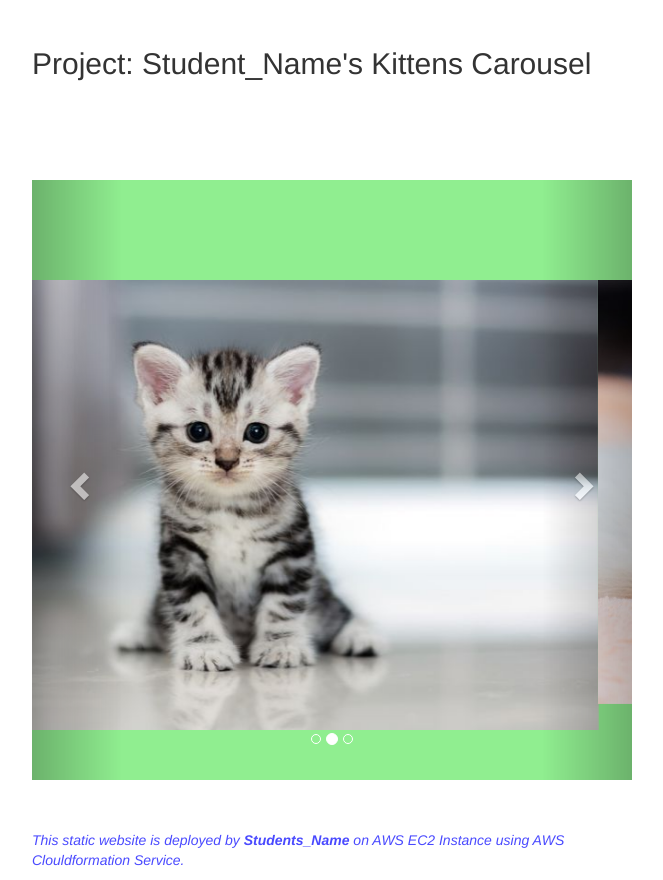
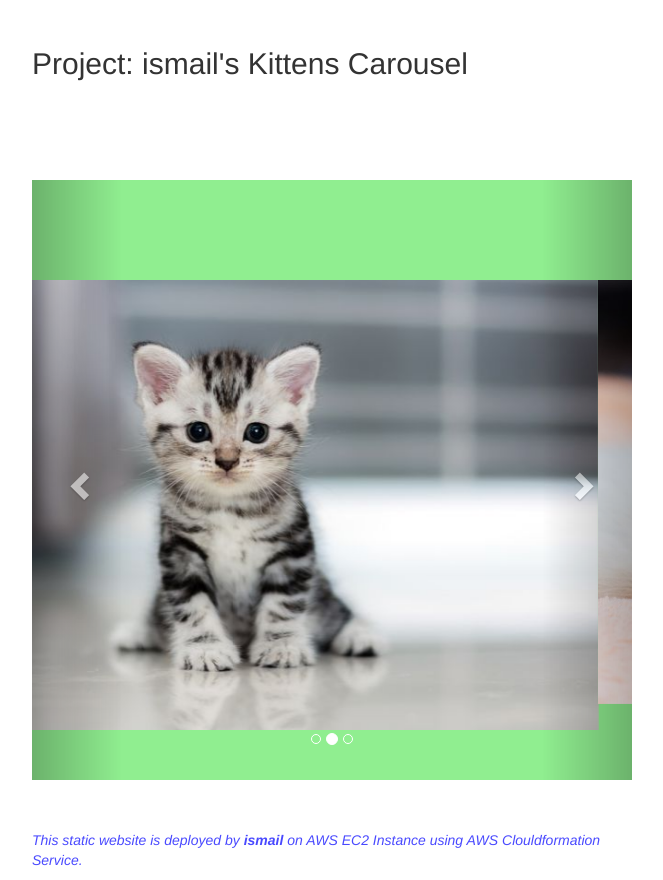
Before and after one commit to iiscisml/my-projects, a plain HTML site: page 101-kittens-carousel-static-website-ec2/static-web/index.html in a window 1280 px wide. Shown: the part 403-1283 px from the top of the page, without its empty margins (308-971 px from the left). Drawn offline with nearby package versions, Linux system fonts and the light colour scheme.

Commit message:
html file updated

```diff
--- a/101-kittens-carousel-static-website-ec2/static-web/index.html
+++ b/101-kittens-carousel-static-website-ec2/static-web/index.html
@@ -45,7 +45,7 @@
 
   <div><img src="https://clarusway.com/wp-content/uploads/2020/06/clarusway_logo.png" /></div>
 
-  <h2> Project: Student_Name's Kittens Carousel</h2>
+  <h2> Project: ismail's Kittens Carousel</h2>
 
   <div id="myCarousel" class="carousel slide" data-ride="carousel">
     <!-- Indicators -->
@@ -80,7 +80,7 @@
   </div>
 
 
-  <p class="footnote"><i>This static website is deployed by <b> Students_Name </b> on AWS EC2 Instance using AWS
+  <p class="footnote"><i>This static website is deployed by <b> ismail </b> on AWS EC2 Instance using AWS
       Clouldformation Service.</i></p>
 </body>
 
```
